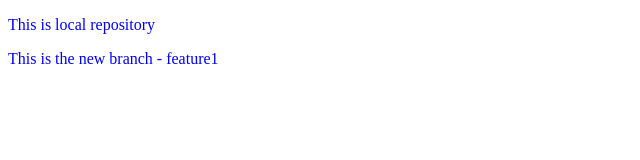
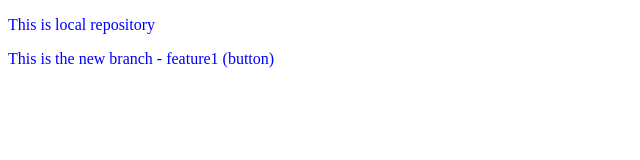
Before and after one commit to akshn18/localrepo, a plain HTML site: page index.html in a window 1280 px wide. Shown: the full height of the page, 0-640 px from the left. Drawn offline with Linux system fonts and the light colour scheme.

```diff
--- a/index.html
+++ b/index.html
@@ -8,6 +8,6 @@
 </head>
 <body>
     <p>This is local repository</p>
-    <p>This is the new branch - feature1</p>
+    <p>This is the new branch - feature1 (button)</p>
 </body>
 </html>
```
